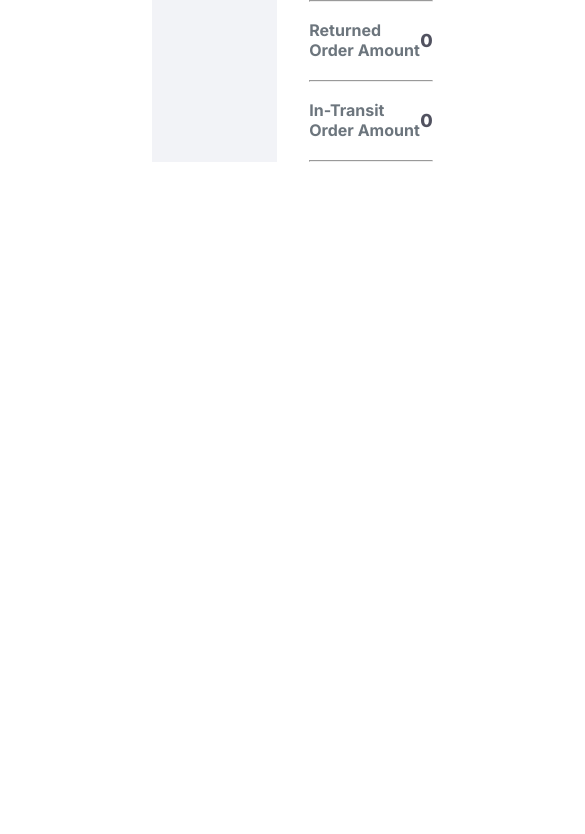
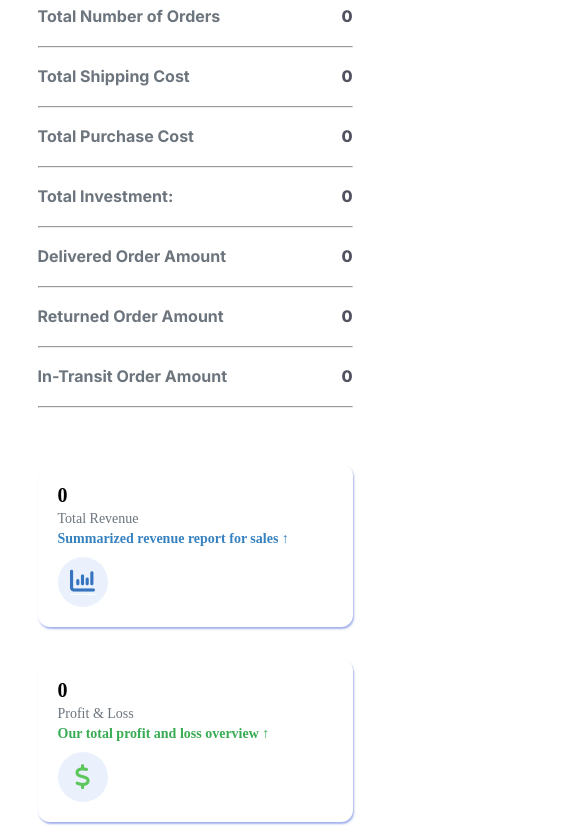
Before and after one commit to thehamzaataj/Business-Finance-Calculator, a plain HTML site: page index.html in a window 390 px wide. Shown: the part 983-1817 px from the top of the page, 585 px wide, since content can reach past the window. Before the commit the page ends 1145 px from the top, so only its background shows below. Drawn offline with Linux system fonts and the light colour scheme.

Commit message:
make responsive

```diff
--- a/style.css
+++ b/style.css
@@ -1,8 +1,10 @@
-*{
+* {
   margin: 0;
   padding: 0;
   background: #FFFFFF;
+  box-sizing: border-box;
 }
+
 .heading {
   font-size: 2.5rem;
   position: relative;
@@ -10,9 +12,9 @@
   font-family: "Poppins", sans-serif;
   font-weight: bold;
   color: #333;
+}
 
-  }
-  .main_section{
+.main_section {
   padding-top: 14px;
   display: flex;
   flex-direction: column;
@@ -39,31 +41,36 @@
 .heading:hover span::after {
   width: 100%;
 }
-  .main_para{
+
+.main_para {
   color: #505050;
   font-size: 16px;
   font-family: "Poppins", sans-serif;
 }
 
-  .main_line{
+.main_line {
   width: 80%;
   display: flex;
   margin: 0 auto;
   margin-top: 20px;
   color: #F2F3F7;
 }
-.data_row{
+
+.data_row {
   display: flex;
-    margin: 0 152px;
+  flex-wrap: wrap; /* Allow wrapping for smaller screens */
+  margin: 0 20px;
   gap: 2rem;
+  justify-content: center; /* Center on small screens */
 }
+
 .input_section {
   background-color: #F2F3F7;
-
   padding: 14px;
-    /* border-radius: 8px; */
-    width: 300px;
+  width: 100%;
+  max-width: 350px; /* Limit max width */
   font-family: Arial, sans-serif;
+  margin-bottom: 20px; /* Add spacing between sections */
 }
 
 .input {
@@ -86,7 +93,6 @@
   display: flex;
   background: #F2F3F7;
   align-items: center;
-
 }
 
 .currency-prefix {
@@ -117,80 +123,72 @@
   box-shadow: 0 0 5px rgba(0, 102, 204, 0.5);
 }
 
-  /* show  */
-  .show_data{
+.show_data {
   display: flex;
   flex-direction: column;
   gap: 0.5rem;
   padding-top: 1px;
-    width: 400px;
+  width: 100%;
+  max-width: 400px;
 }
-.show_head{
+
+.show_head {
   padding-top: 23px;
   font-size: 24px;
   font-family: "Poppins", sans-serif;
   font-weight: 700;
   color: #333;
 }
-.show_para{
+
+.show_para {
   font-size: 15px;
   color: #505050;
   font-family: "Poppins", sans-serif;
 }
-.view_data{
+
+.view_data {
   margin-top: 12px;
 }
-.label{
+
+.label {
   display: flex;
   justify-content: space-between;
   align-items: center;
   padding-top: 18px;
 }
 
-.data_parapraph{
+.data_parapraph {
   font-size: 16px;
   color: #6c757d;
   font-family: "Inter", sans-serif;
 }
-.show_price{
+
+.show_price {
   color: #515260;
   font-weight: 800;
   font-family: "Inter", sans-serif;
   font-size: 18px;
 }
-.main_card{
+
+.main_card {
   display: flex;
   flex-direction: column;
   gap: 2rem;
   padding: 24px 0 12px 0;
+  width: 100%;
+  max-width: 400px; /* Limit the max width of cards */
 }
-.card {
-  width: 350px;
+
+.card, .profit_card {
+  width: 100%;
   background: #fff;
   border-radius: 12px;
   box-shadow: 1px 2px 2px #5570dc89;
   padding: 20px;
 }
-.card:hover {
-  width: 350px;
-  background: #fff;
-  border-radius: 12px;
+
+.card:hover, .profit_card:hover {
   box-shadow: 0px 3px 7px #5570dc89;
-  padding: 20px;
-}
-.profit_card {
-  width: 350px;
-  background: #fff;
-  border-radius: 12px;
-  box-shadow: 1px 2px 2px #4c9c4b89;
-  padding: 20px;
-}
-.profit_card:hover{
-  width: 350px;
-  background: #fff;
-  border-radius: 12px;
-  box-shadow: 0px 3px 7px #4c9c4b89;
-  padding: 20px;
 }
 
 .card_content {
@@ -239,13 +237,59 @@ padding: 24px 0 12px 0;
   font-size: 20px;
   color: #007bff;
 }
-#profit{
+
+#profit {
   font-size: 25px;
   color: rgb(92, 198, 92);
   background: #eaf1fc;
 }
-#revenue{
+
+#revenue {
   font-size: 25px;
   color: rgb(54, 116, 192);
   background: #eaf1fc;
 }
+
+/* Responsive Media Queries */
+@media (max-width: 768px) {
+  .data_row {
+      flex-direction: column;
+      align-items: center;
+  }
+
+  .input_section, .show_data, .main_card {
+      width: 90%; /* Ensure these sections are not too wide on small screens */
+      max-width: none; /* Remove max width restriction */
+  }
+
+  .heading {
+      font-size: 2rem; /* Adjust font size */
+  }
+
+  .show_head {
+      font-size: 22px;
+  }
+
+  .view_data .label h5, .show_price {
+      font-size: 16px; /* Make text smaller for mobile */
+  }
+}
+
+@media (max-width: 480px) {
+  .heading {
+      font-size: 1.8rem; /* Smaller font for very small screens */
+  }
+
+  .amount {
+      font-size: 20px; /* Adjust font size for small screens */
+  }
+
+  .card_content {
+      flex-direction: column;
+      align-items: flex-start;
+  }
+
+  .icon_circle {
+      margin-top: 10px;
+  }
+}
```
Lines whose indentation alone changed are shown as unchanged.
